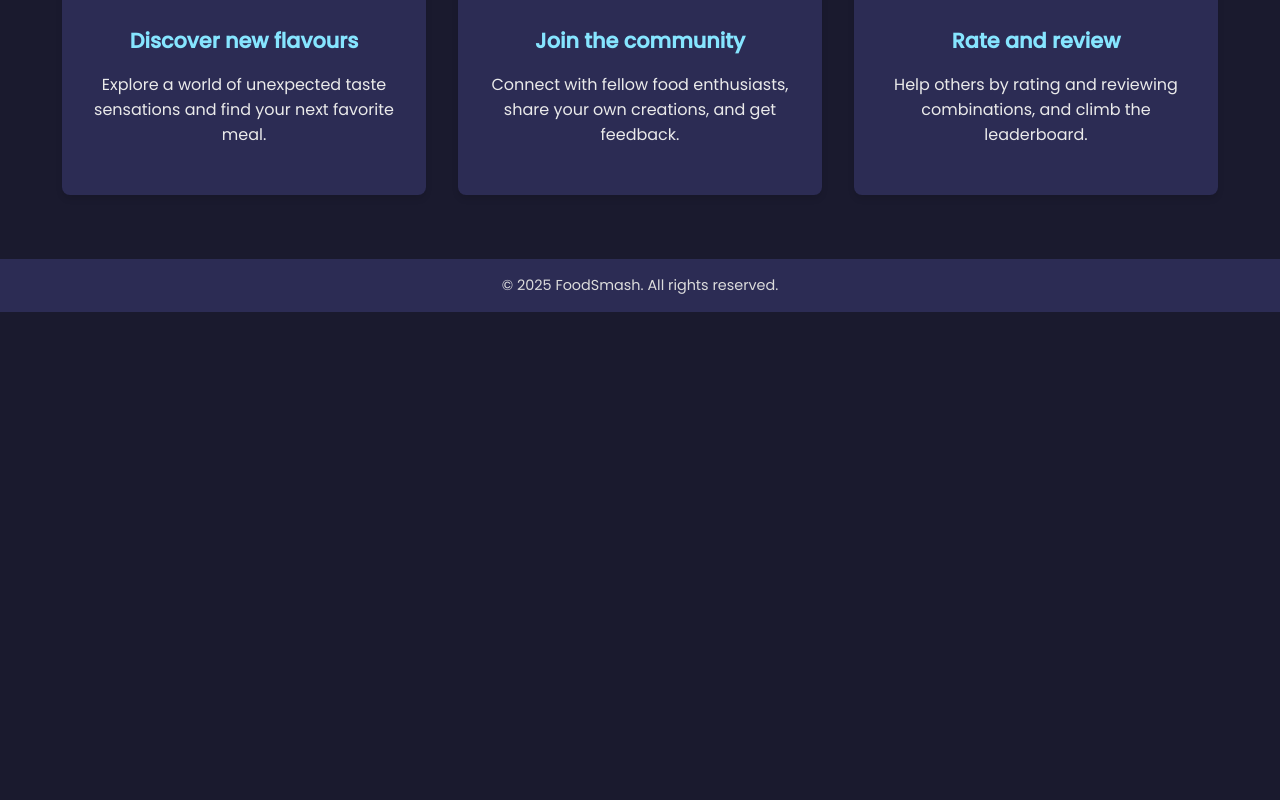
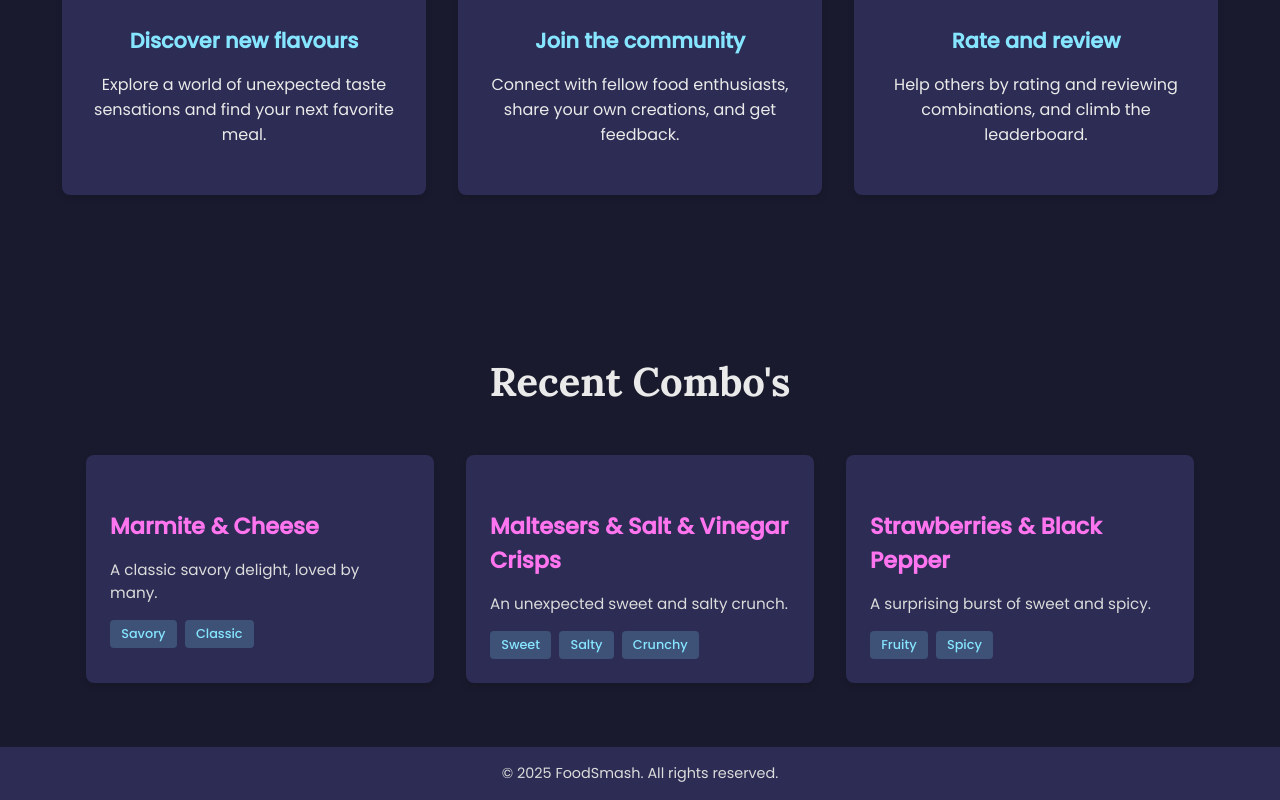
Before and after one commit to DeveloperThierry/gemini-cli-course, a Nuxt app: page / in a window 1280 px wide. Shown: the part 835-1635 px from the top of the page. Before the commit the page ends 1147 px from the top, so only its background shows below. Built offline with nearby package versions, Linux system fonts and the light colour scheme.

Commit message:
feat: Add recent combos section with combo cards and styling

```diff
--- a/app/assets/css/main.css
+++ b/app/assets/css/main.css
@@ -202,3 +202,64 @@ h1, .hero-title {
   margin-left: auto;
   margin-right: auto;
 }
+
+/* Recent Combos Section */
+.recent-combos-section {
+  padding: 4rem 2rem;
+  text-align: center;
+}
+
+.section-title {
+  font-family: 'Lora', serif;
+  font-size: 2.5rem;
+  color: var(--text-color);
+  margin-bottom: 3rem;
+}
+
+.combo-grid {
+  display: flex;
+  justify-content: center;
+  gap: 2rem;
+  flex-wrap: wrap;
+}
+
+.combo-card {
+  background-color: var(--component-bg-color);
+  padding: 1.5rem;
+  border-radius: 8px;
+  box-shadow: 0 4px 6px rgba(0, 0, 0, 0.1);
+  flex-basis: 300px;
+  text-align: left;
+  transition: transform 0.2s ease-in-out;
+}
+
+.combo-card:hover {
+    transform: translateY(-5px);
+}
+
+.combo-title {
+  font-size: 1.4rem;
+  color: var(--primary-accent-color);
+  margin-bottom: 0.5rem;
+}
+
+.combo-description {
+  font-size: 0.95rem;
+  color: var(--text-color-secondary);
+  margin-bottom: 1rem;
+}
+
+.combo-tags {
+  display: flex;
+  flex-wrap: wrap;
+  gap: 0.5rem;
+}
+
+.tag {
+  background-color: rgba(134, 229, 255, 0.2); /* secondary-accent-color with transparency */
+  color: var(--secondary-accent-color);
+  padding: 0.3rem 0.7rem;
+  border-radius: 4px;
+  font-size: 0.8rem;
+  font-weight: 500;
+}
--- a/app/pages/index.vue
+++ b/app/pages/index.vue
@@ -47,5 +47,36 @@ import { BookOpen, Users, Star } from 'lucide-vue-next';
         </p>
       </div>
     </section>
+
+    <section class="recent-combos-section">
+      <h2 class="section-title">Recent Combo's</h2>
+      <div class="combo-grid">
+        <div class="combo-card">
+          <h4 class="combo-title">Marmite & Cheese</h4>
+          <p class="combo-description">A classic savory delight, loved by many.</p>
+          <div class="combo-tags">
+            <span class="tag">Savory</span>
+            <span class="tag">Classic</span>
+          </div>
+        </div>
+        <div class="combo-card">
+          <h4 class="combo-title">Maltesers & Salt & Vinegar Crisps</h4>
+          <p class="combo-description">An unexpected sweet and salty crunch.</p>
+          <div class="combo-tags">
+            <span class="tag">Sweet</span>
+            <span class="tag">Salty</span>
+            <span class="tag">Crunchy</span>
+          </div>
+        </div>
+        <div class="combo-card">
+          <h4 class="combo-title">Strawberries & Black Pepper</h4>
+          <p class="combo-description">A surprising burst of sweet and spicy.</p>
+          <div class="combo-tags">
+            <span class="tag">Fruity</span>
+            <span class="tag">Spicy</span>
+          </div>
+        </div>
+      </div>
+    </section>
   </div>
 </template>
```
